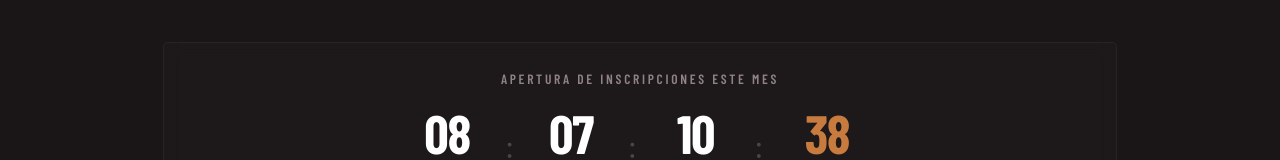
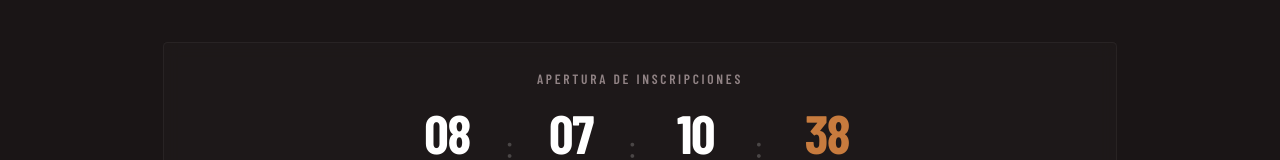
Before and after one commit to HernanVelasquz/festigaitas-pagina-web, a React (Vite) app: page / in a window 1280 px wide. Both pictures are taken after a click on the button "REGISTRO CANCIÓN INÉDITA". Shown: the part 311-471 px from the top of the page. Built offline with nearby package versions, Linux system fonts and the light colour scheme; no server answers; the database is empty; a web font is replaced by a local one.

Commit message:
refactor: simplify registration opening label text in RegisterPage

```diff
--- a/src/pages/RegisterPage.tsx
+++ b/src/pages/RegisterPage.tsx
@@ -85,7 +85,7 @@ export default function RegisterPage({ onBack }: RegisterPageProps) {
 
         {/* Countdown Timer */}
         <div className="mb-12 bg-ink-800/40 border border-white/5 p-6 rounded backdrop-blur-sm text-center">
-          <span className="section-label block mb-4 text-brand-400">Apertura de inscripciones este mes</span>
+          <span className="section-label block mb-4 text-brand-400">Apertura de inscripciones</span>
           {timeLeft.isExpired ? (
             <div className="text-red-400 font-display font-bold text-xl uppercase tracking-wider">
               Las inscripciones
```
